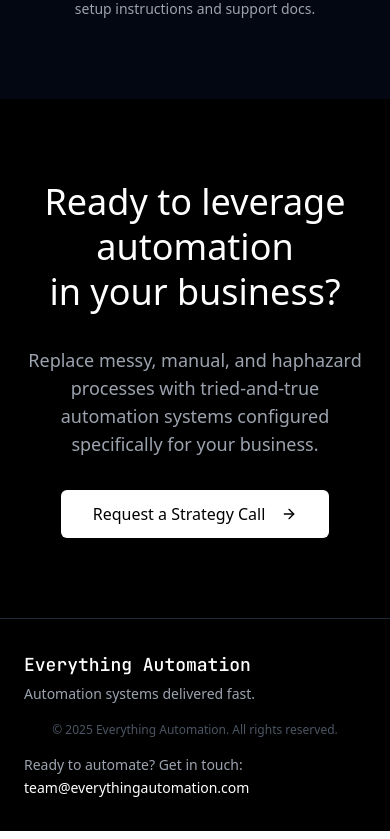
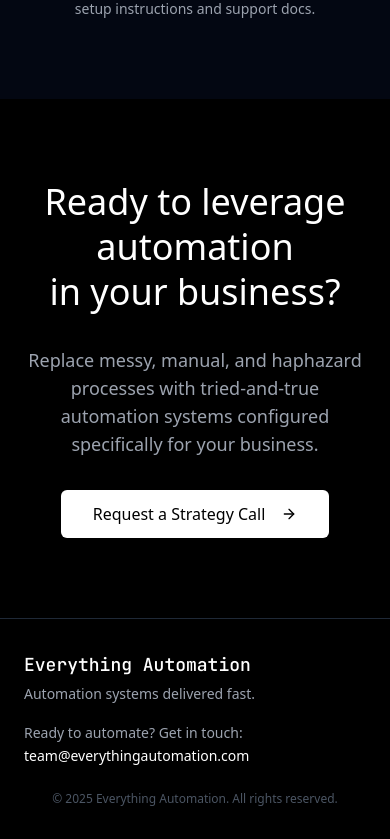
Before and after one commit to bencrane/everything-automation-hq, a React (Vite) app: page / in a window 390 px wide. Shown: the part 3070-3909 px from the top of the page. Built offline with nearby package versions, Linux system fonts and the light colour scheme.

Commit message:
Update footer layout
Updated the footer layout to include the brand and tagline on the left and contact information on the right for desktop view. The copyright line is now centered on a separate row. Mobile view stacks these elements vertically. All other footer navigation links have been removed.

```diff
--- a/src/pages/Index.tsx
+++ b/src/pages/Index.tsx
@@ -209,9 +209,9 @@ const Index = () => {
       {/* Footer */}
       <footer className="bg-black border-t border-gray-800">
         <div className="max-w-6xl mx-auto px-6 py-8">
-          <div className="grid grid-cols-1 md:grid-cols-3 items-center gap-4">
-            {/* Left: Logo/Name + Tagline */}
-            <div className="space-y-1 md:justify-self-start">
+          {/* Row 1: Brand left, Contact right */}
+          <div className="flex flex-col md:flex-row md:items-center md:justify-between gap-4">
+            <div className="space-y-1">
               <div className="font-mono text-lg font-medium text-white">
                 Everything Automation
               </div>
@@ -220,24 +220,25 @@ const Index = () => {
               </p>
             </div>
 
-            {/* Center: Copyright (centered overall) */}
-            <div className="text-center">
-              <p className="text-xs text-gray-600 font-light">
-                © 2025 Everything Automation. All rights reserved.
-              </p>
-            </div>
-
-            {/* Right: Contact (aligned right) */}
-            <div className="md:text-right md:justify-self-end">
-              <p className="text-sm text-gray-400 font-light leading-relaxed">
+            <div className="md:text-right">
+              <p className="text-sm text-gray-400 font-light leading-relaxed md:whitespace-nowrap">
                 Ready to automate? Get in touch:{" "}
-                <a href="mailto:team@everythingautomation.com" className="text-white font-medium hover:text-gray-300 transition-colors">
+                <a
+                  href="mailto:team@everythingautomation.com"
+                  className="text-white font-medium hover:text-gray-300 transition-colors"
+                >
                   team@everythingautomation.com
                 </a>
               </p>
             </div>
           </div>
 
+          {/* Row 2: Centered copyright */}
+          <div className="mt-6 text-center">
+            <p className="text-xs text-gray-600 font-light">
+              © 2025 Everything Automation. All rights reserved.
+            </p>
+          </div>
         </div>
       </footer>
     </div>
```
